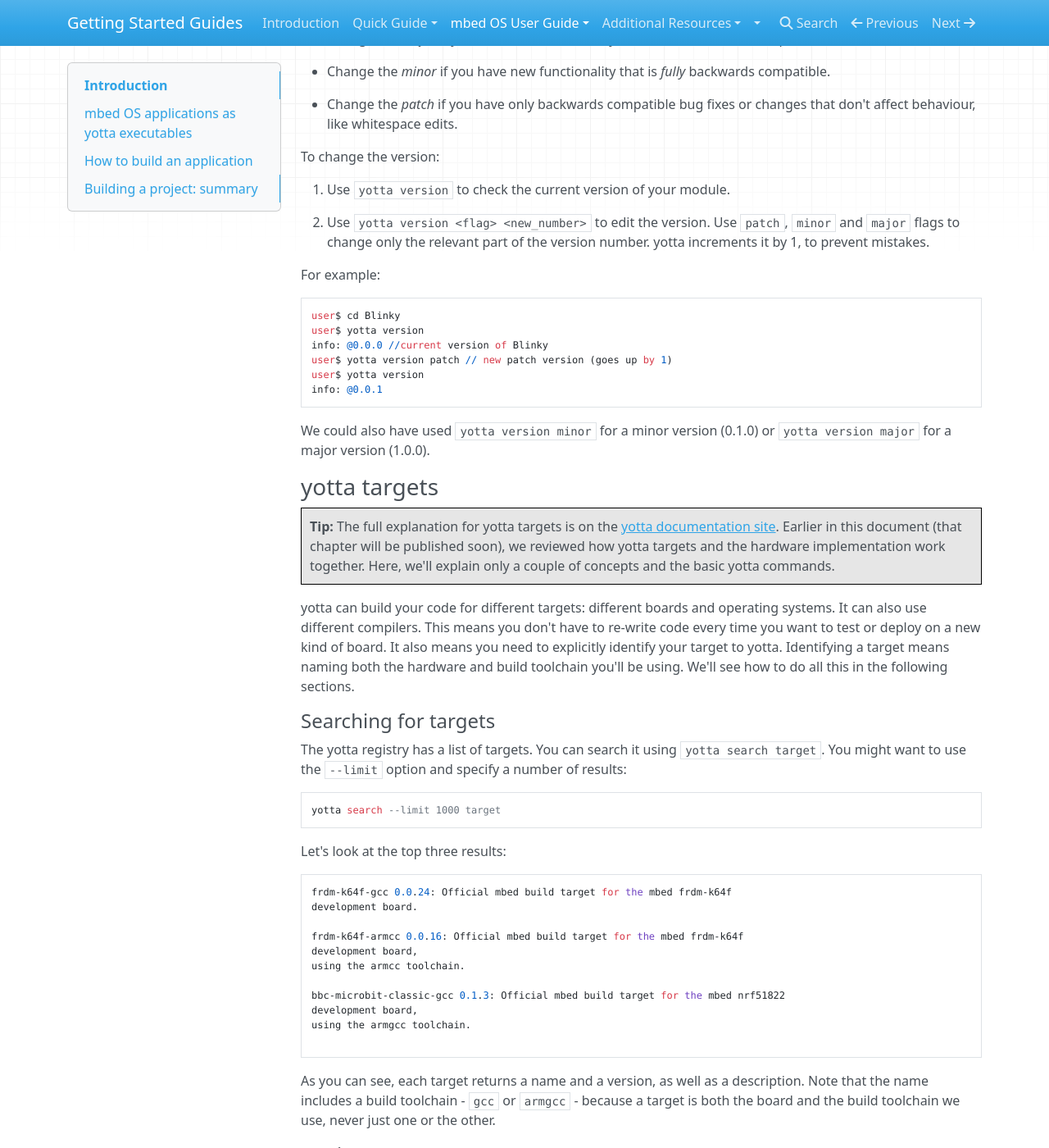
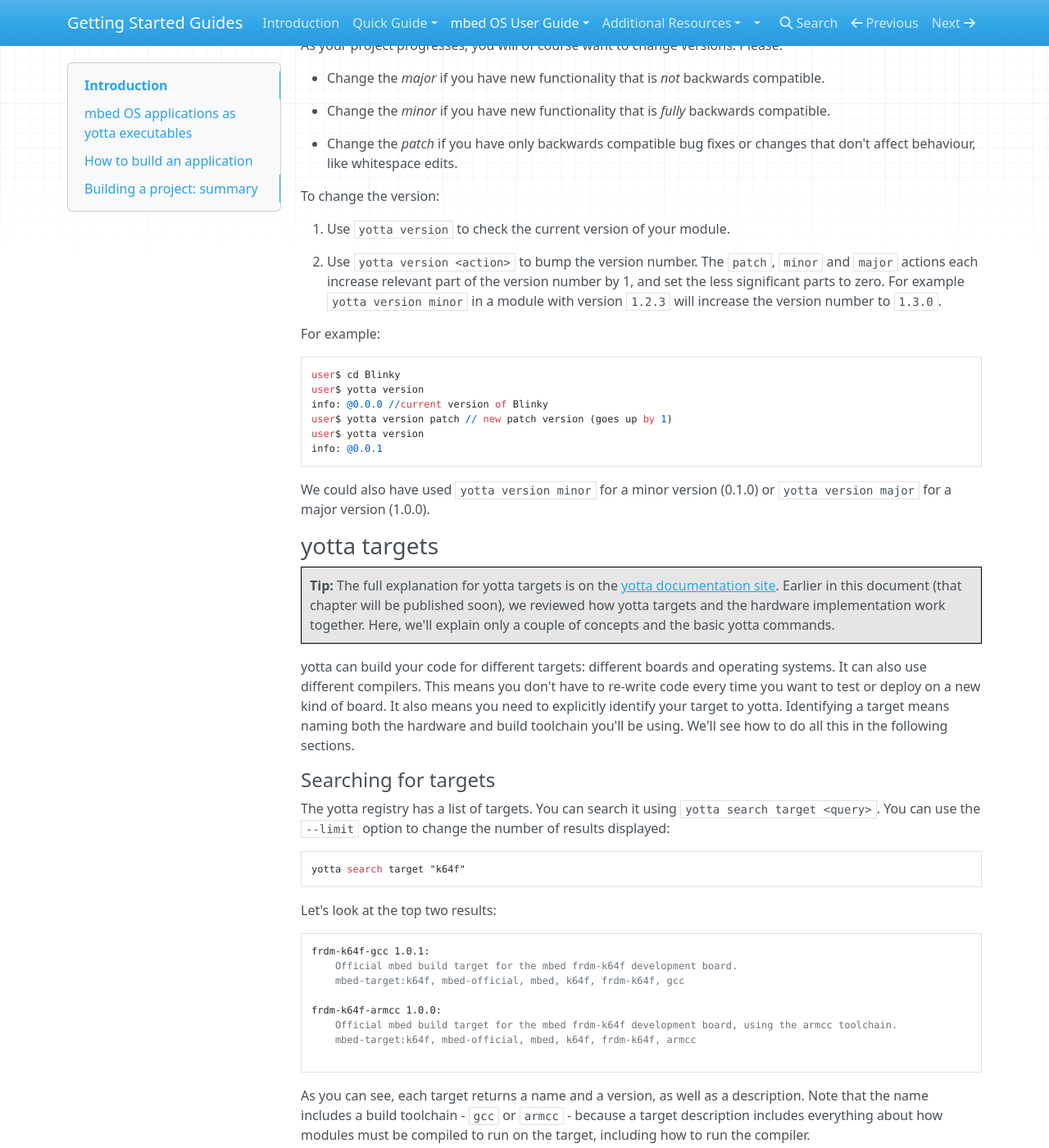
Before and after one commit to ARMmbed/GettingStartedmbedOS, an MkDocs documentation site: the page built from Docs/Full_Guide/app_on_yotta.md, in a window 1280 px wide and 1400 px high, scrolled down 4209 px. Shown: the whole window at 82% size. Built offline with MkDocs 1.6.1, drawn with Linux system fonts in a browser that asks for light colours; nearby versions of some CDN libraries; old or Windows-style settings are respelled for this version of MkDocs; some of the changed text lies outside the part shown.

Commit message:
Update yotta documentation for changes to yotta init and yotta search output.

````diff
--- a/Docs/Full_Guide/app_on_yotta.md
+++ b/Docs/Full_Guide/app_on_yotta.md
@@ -95,13 +95,14 @@ If you have [yotta installed](http://yottadocs.mbed.com/#installing) on your com
 
  * "Enter the initial version": The default version is 0.0.0. You can use [``yotta version``](#Versioning-an-existing-yotta-module) to edit the version before every release.
 
+ * "Is this an executable?": The default setting of a project is as a library. Please enter "yes" if your project is an executable. Only library modules can be re-used by other modules and executables, so choose "no" if you're writing a re-usable module.
+
  * "Keywords": Enter keywords with a comma between them. Keywords help people find your module, so they should describe what it does.
 
- * "Repository URL": The default repository address is empty, and you may leave it like that. If you want to link to a repo, please note that you can't use the simple URL - you must use the SSH clone URL that GitHub offers. In our example, that will be ``ssh://git@github.com:ARMmbed/example-mbedos-blinky.git``. Please note that this link is for information purposes only; yotta doesn't download code from the repo.
+ * "Repository URL": This is where people can find your code to help improve your module or suggest changes. The default repository address is empty, and you may leave it like that. For a Github repository note that you must use the SSH clone URL,  in our example that will be ``ssh://git@github.com:ARMmbed/example-mbedos-blinky.git``. The repository URL is for information purposes only; yotta doesn't download code from the repo.
 
  * "What is the license for this project": The default license is Apache-2.0, but you can enter a different one, such as ISC or MIT.
 
- * "Is this module an executable": The default setting of a project is as a library. Please enter "yes" if your project is an executable.
 
 <span style="display:block; text-align:center; padding:5px; border:1px solid #000;">
 ![](Images/yotta_init.png)</span>
@@ -131,7 +132,7 @@ To change the version:
 
 1. Use ``yotta version`` to check the current version of your module.
 
-1. Use ``yotta version <flag> <new_number>`` to edit the version. Use ``patch``, ``minor`` and ``major`` flags to change only the relevant part of the version number. yotta increments it by 1, to prevent mistakes.
+1. Use ``yotta version <action>`` to bump the version number. The ``patch``, ``minor`` and ``major`` actions each increase relevant part of the version number by 1, and set the less significant parts to zero. For example ``yotta version minor`` in a module with version ``1.2.3`` will increase the version number to ``1.3.0``.
 
 For example:
 
@@ -154,28 +155,25 @@ yotta can build your code for different targets: different boards and operating
 
 #### Searching for targets
 
-The yotta registry has a list of targets. You can search it using ``yotta search target``. You might want to use the ``--limit`` option and specify a number of results:
+The yotta registry has a list of targets. You can search it using ``yotta search target <query>``. You can use the ``--limit`` option to change the number of results displayed:
 
 ```
-yotta search --limit 1000 target
+yotta search target "k64f"
 ```
 
-Let's look at the top three results:
+Let's look at the top two results:
 
 ```
-frdm-k64f-gcc 0.0.24: Official mbed build target for the mbed frdm-k64f
-development board.
+frdm-k64f-gcc 1.0.1:
+    Official mbed build target for the mbed frdm-k64f development board.
+    mbed-target:k64f, mbed-official, mbed, k64f, frdm-k64f, gcc
 
-frdm-k64f-armcc 0.0.16: Official mbed build target for the mbed frdm-k64f
-development board,
-using the armcc toolchain.
-
-bbc-microbit-classic-gcc 0.1.3: Official mbed build target for the mbed nrf51822
-development board,
-using the armgcc toolchain.
+frdm-k64f-armcc 1.0.0:
+    Official mbed build target for the mbed frdm-k64f development board, using the armcc toolchain.
+    mbed-target:k64f, mbed-official, mbed, k64f, frdm-k64f, armcc
 
 ```
-As you can see, each target returns a name and a version, as well as a description. Note that the name includes a build toolchain - ``gcc`` or ``armgcc`` - because a target is both the board and the build toolchain we use, never just one or the other.
+As you can see, each target returns a name and a version, as well as a description. Note that the name includes a build toolchain - ``gcc`` or ``armcc`` - because a target description includes everything about how modules must be compiled to run on the target, including how to run the compiler.
 
 #### Setting a target
 
@@ -185,7 +183,8 @@ The ``target`` command has two uses: to check what the current target is, and to
 
 ```
 yotta target
-frdm-k64f-gcc 0.0.24
+frdm-k64f-gcc 1.0.1
+kinetis-k64-gcc 1.0.0
 mbed-gcc 0.0.14
 ```
 
````
